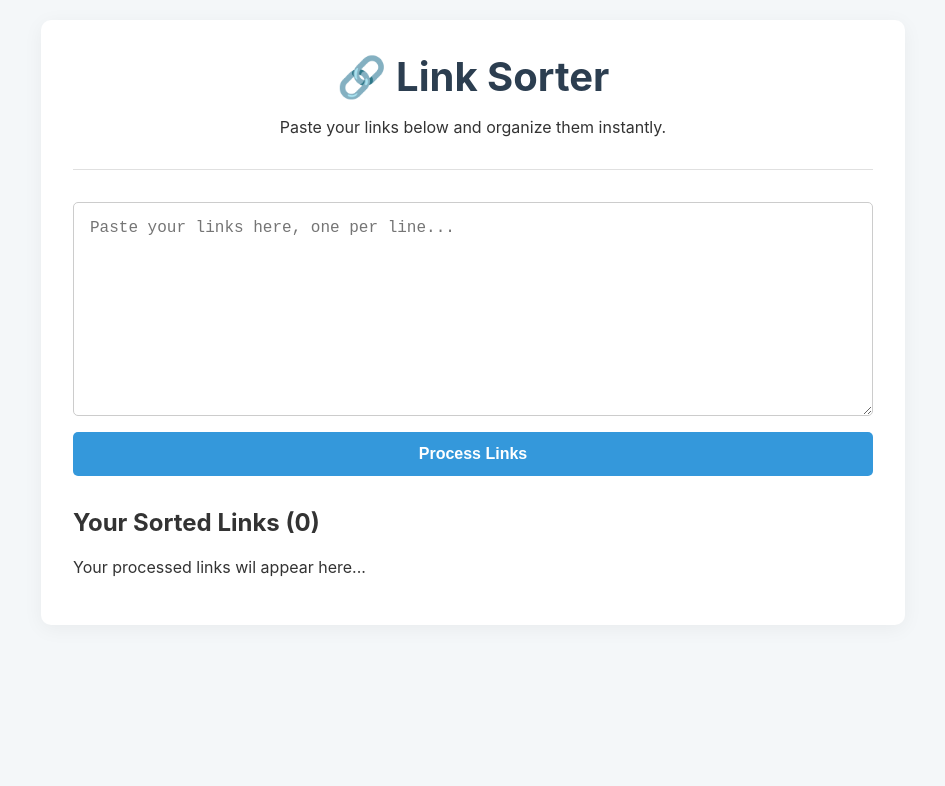
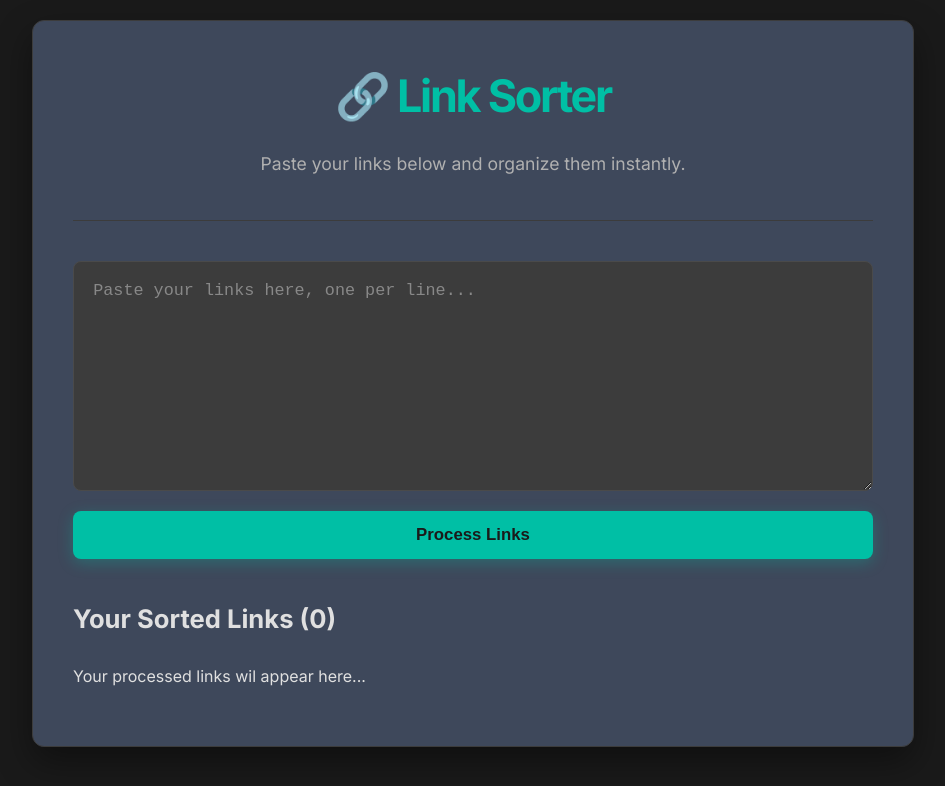
Before and after one commit to Luckymishraa/link-sorter, a React (Create React App) app: page / in a window 1280 px wide. Shown: the top 786 px of the page, without its empty margins (167-1112 px from the left). Built offline with nearby package versions, Linux system fonts and the light colour scheme.

Commit message:
feat: add styling in app.css

```diff
--- a/src/App.css
+++ b/src/App.css
@@ -1,76 +1,119 @@
 /* src/App.css */
+
+/* --- 1. Import Google Font --- */
+@import url('https://fonts.googleapis.com/css2?family=Inter:wght@400;600;700&display=swap');
+
+/* --- 2. Body & Global Styles (Dark Mode Base) --- */
 body {
-  font-family: -apple-system, BlinkMacSystemFont, 'Segoe UI', Roboto, Oxygen,
-    Ubuntu, Cantarell, 'Open Sans', 'Helvetica Neue', sans-serif;
-  background-color: #f4f7f9;
-  color: #333;
+  font-family: 'Inter', sans-serif;
+  background-color: #1a1a1a;
+  color: #e0e0e0;
   margin: 0;
   padding: 20px;
+  line-height: 1.6;
 }
 
 .app-container {
   max-width: 800px;
   margin: 0 auto;
-  background: #fff;
-  padding: 2rem;
-  border-radius: 10px;
-  box-shadow: 0 4px 20px rgba(0, 0, 0, 0.05);
+  background: #3e485b;
+  padding: 2.5rem;
+  border-radius: 12px;
+  box-shadow: 0 15px 35px rgba(0, 0, 0, 0.4);
+  border: 1px solid #3c3c3c;
 }
 
+/* --- 3. Header Styles --- */
 header {
   text-align: center;
-  border-bottom: 1px solid #e0e0e0;
-  padding-bottom: 1rem;
-  margin-bottom: 2rem;
+  border-bottom: 1px solid #3c3c3c;
+  padding-bottom: 1.5rem;
+  margin-bottom: 2.5rem;
 }
 
 header h1 {
   margin: 0;
-  font-size: 2.5rem;
-  color: #2c3e50;
+  font-size: 2.8rem;
+  color: #00bfa5;
+  letter-spacing: -0.05em;
 }
 
+header p {
+  color: #b0b0b0;
+  font-size: 1.1rem;
+}
+
+/* --- 4. Section Layouts --- */
 .input-section, .controls-section {
   display: flex;
   flex-direction: column;
-  gap: 1rem;
-  margin-bottom: 2rem;
+  gap: 1.2rem;
+  margin-bottom: 2.5rem;
 }
 
 .controls-section {
   flex-direction: row;
   justify-content: center;
+  flex-wrap: wrap;
 }
 
+/* --- 5. Textarea Styling --- */
 textarea {
   width: 100%;
-  padding: 1rem;
-  border: 1px solid #ccc;
-  border-radius: 5px;
-  font-size: 1rem;
+  padding: 1.2rem;
+  border: 1px solid #4a4a4a;
+  border-radius: 8px;
+  font-size: 1.05rem;
   resize: vertical;
-  box-sizing: border-box; /* Important for padding and width */
+  box-sizing: border-box;
+  background-color: #3c3c3c;
+  color: #e0e0e0;
+  transition: border-color 0.2s, box-shadow 0.2s;
 }
 
+textarea::placeholder {
+  color: #888;
+}
+
+textarea:focus {
+  outline: none;
+  border-color: #00bfa5;
+  box-shadow: 0 0 0 3px rgba(0, 191, 165, 0.4);
+}
+
+/* --- 6. Button Styling --- */
 button {
-  padding: 0.8rem 1.5rem;
+  padding: 0.9rem 1.8rem;
   border: none;
-  background-color: #3498db;
-  color: white;
-  font-size: 1rem;
-  font-weight: bold;
-  border-radius: 5px;
+  background-color: #00bfa5;
+  color: #1a1a1a;
+  font-size: 1.05rem;
+  font-weight: 700;
+  border-radius: 8px;
   cursor: pointer;
-  transition: background-color 0.2s;
+  transition: background-color 0.2s, transform 0.2s, box-shadow 0.2s;
+  box-shadow: 0 4px 15px rgba(0, 191, 165, 0.3);
 }
 
 button:hover {
-  background-color: #2980b9;
+  background-color: #00a894;
+  transform: translateY(-2px);
+  box-shadow: 0 6px 20px rgba(0, 191, 165, 0.4);
 }
 
 button:disabled {
-  background-color: #bdc3c7;
+  background-color: #555;
+  color: #bbb;
   cursor: not-allowed;
+  transform: none;
+  box-shadow: none;
+}
+
+/* --- 7. Output Section & List Styling --- */
+.output-section h2 {
+  color: #e0e0e0;
+  margin-bottom: 1.5rem;
+  font-size: 1.6rem;
 }
 
 .output-section ul {
@@ -81,23 +124,47 @@ button:disabled {
 .output-section li {
   display: flex;
   align-items: center;
-  gap: 10px;
-  padding: 10px;
-  border-radius: 5px;
-  transition: background-color 0.2s;
+  gap: 12px;
+  padding: 12px 15px;
+  margin-bottom: 8px;
+  border-radius: 8px;
+  background-color: #33363e;
+  transition: background-color 0.2s, transform 0.2s;
 }
 
 .output-section li:hover {
-  background-color: #ecf0f1;
+  background-color: #3c4048;
+  transform: translateX(5px);
 }
 
 .output-section li a {
-  color: #3498db;
+  color: #54a0ff;
   text-decoration: none;
   word-break: break-all;
+  font-weight: 600;
+  transition: color 0.2s;
+}
+
+.output-section li a:hover {
+  color: #8bbdff;
 }
 
 .favicon {
-  width: 32px;
-  height: 32px;
+  width: 28px;
+  height: 28px;
+  border-radius: 4px;
+  flex-shrink: 0;
 }
+
+.favicon-placeholder {
+  display: flex;
+  align-items: center;
+  justify-content: center;
+  width: 28px;
+  height: 28px;
+  background-color: #555;
+  border-radius: 4px;
+  color: #fff;
+  font-size: 1.2rem;
+  flex-shrink: 0;
+}
--- a/src/App.js
+++ b/src/App.js
@@ -20,7 +20,7 @@ function App() {
       try {
         const domain = new URL(url).hostname;
         const faviconUrl = `https://www.google.com/s2/favicons?domain=${domain}&sz=32`;
-        return { url: url, favcon: faviconUrl };
+        return { url: url, favicon: faviconUrl };
       } catch (error) {
         return { url: url, favicon: null };
       }
```
